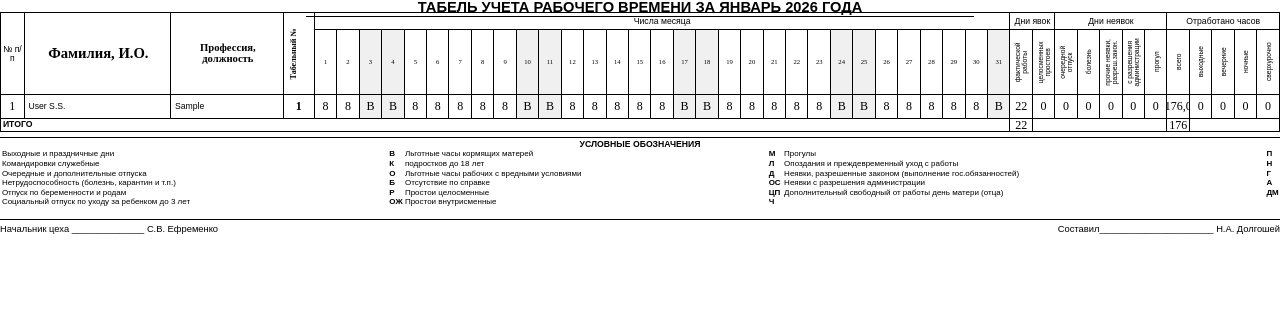
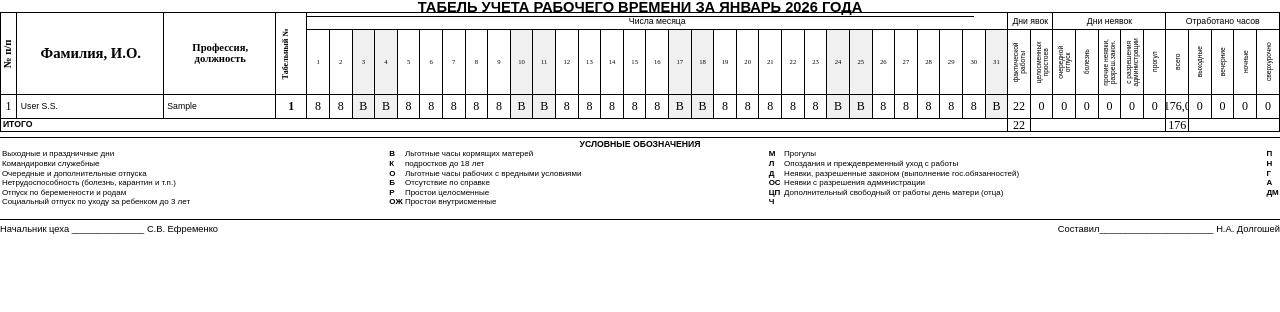
Before and after one commit to k1slee/worktime_tracking, a Django app: page /timesheet/print-monthly/ in a window 1280 px wide. Shown: the part 68-380 px from the top of the page. Run offline with Django 4.2, Linux system fonts and the light colour scheme; a user stored in the database is signed in; tables that the repository leaves empty hold one stand-in row (values such as "Sample post").

Commit message:
Правки колонки п\п

```diff
--- a/templates/timesheet/print_monthly_table.html
+++ b/templates/timesheet/print_monthly_table.html
@@ -129,11 +129,12 @@
         font-weight: normal;
     }
 
-    /* Специальные колонки */
+   /* Колонка п/п - 4 мм с вертикальным текстом */
     .col-number {
-        width: 6mm;
-        min-width: 6mm;
-        max-width: 6mm;
+        width: 4mm !important;
+        min-width: 4mm !important;
+        max-width: 4mm !important;
+        padding: 0 !important;
     }
 
     .col-name {
@@ -495,7 +496,11 @@
             <thead>
                 <!-- Первая строка заголовков -->
                 <tr>
-                    <th rowspan="3" class="col-number">№ п/п</th>
+                    <th rowspan="3" class="col-number vertical-header">
+                        <div style="position: absolute; top: 0; left: 0; width: 100%; height: 100%; display: flex; align-items: center; justify-content: center;">
+                            <div style="transform: rotate(-90deg); transform-origin: center; font-size: 8pt; text-align: center; line-height: 1.1; white-space: nowrap; font-family: 'Times New Roman', serif;"><b>№ п/п</b></div>
+                        </div>
+                    </th>
                     <th rowspan="3" class="col-name"style="font-family: 'Times New Roman', serif; font-size: 11pt;"><b>Фамилия, И.О.</b></th>
                     <th rowspan="3" class="col-position"style="font-family: 'Times New Roman', serif; font-size: 8pt;"><b>Профессия, должность</b></th>
                     <th rowspan="3" class="col-employee-id vertical-header"style="font-family: 'Times New Roman', serif; font-size: 7pt;"><div class="vertical-text"><b>Табельный №</b></div></th>
```
